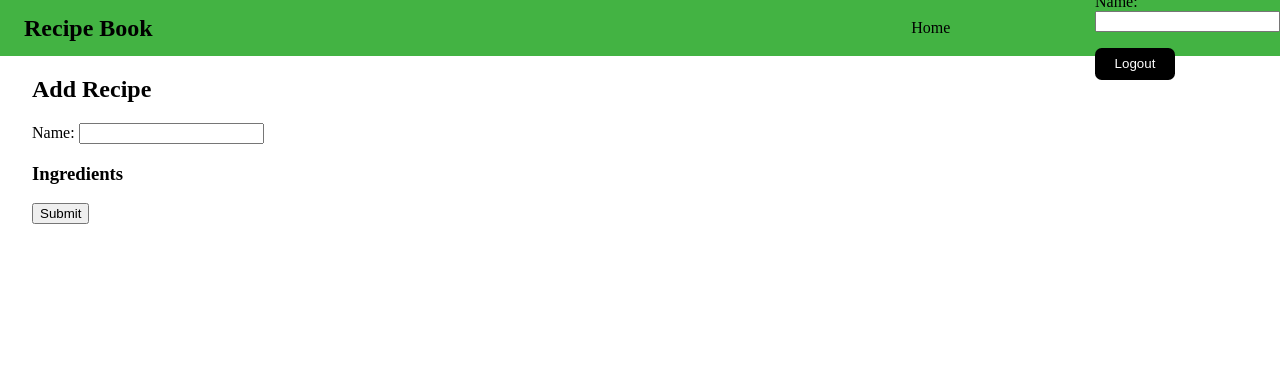
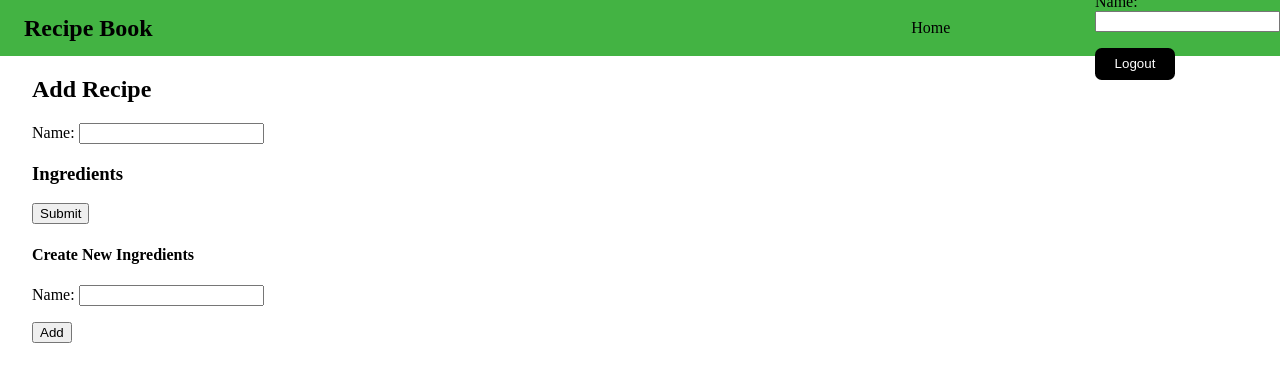
Before and after one commit to TwilightDC02/recipebook-DelaCruz-JustinBon, a Django app: template ledger/templates/add_recipe.html in a window 1280 px wide. Shown: the top 382 px of the page. Run offline with Django 5.2, Linux system fonts and the light colour scheme; the template is opened without the code that fills it: values that come from a table or form of the project are taken from there, others are empty.

Commit message:
Added separate form to add Ingredient instances, named the submit buttons for querying purposes.

```diff
--- a/ledger/templates/add_recipe.html
+++ b/ledger/templates/add_recipe.html
@@ -9,6 +9,12 @@
 
         <h3> Ingredients </h3>
         {{ ingredients_formset.as_table }}
-        <button type="Submit"> Submit </button>
+        <button type="Submit" name="add_recipe"> Submit </button>
+    </form>
+    <form method="post">
+        {% csrf_token %}
+        <h4> Create New Ingredients </h4>
+        {{ new_ingredient_form.as_p }}
+        <button type="Submit" name="add_ingredients"> Add </button>
     </form>
 {% endblock %}
```
